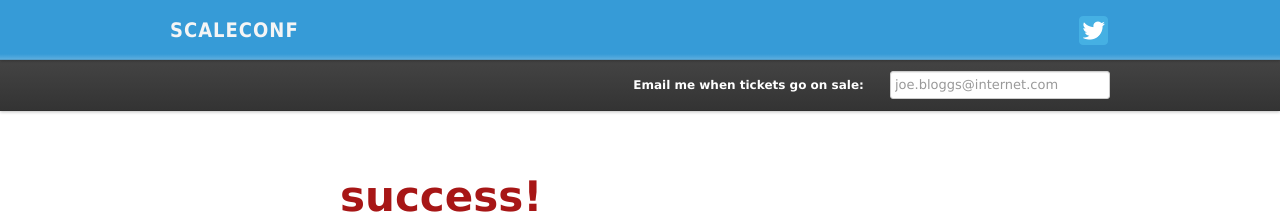
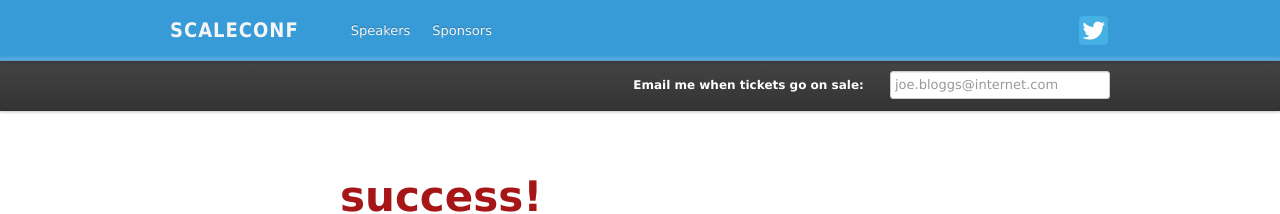
Before and after one commit to scaleconf/scaleconf.github.com, a Jekyll site: the page built from attend-success.html, in a window 1280 px wide. Shown: the top 214 px of the page. Built offline with Jekyll 4.4.1, drawn with Linux system fonts in a browser that asks for light colours; Markdown is read by kramdown in place of the engine named in the settings.

Commit message:
Add navigation

```diff
--- a/_config.yml
+++ b/_config.yml
@@ -4,6 +4,10 @@ navigation:
 - text:
   longurl:
   url:
+- text: Speakers
+  url: /tell-a-story
+- text: Sponsors
+  url: /sponsor-packages
 2012navigation:
 - text:
   url: /2012/
```
